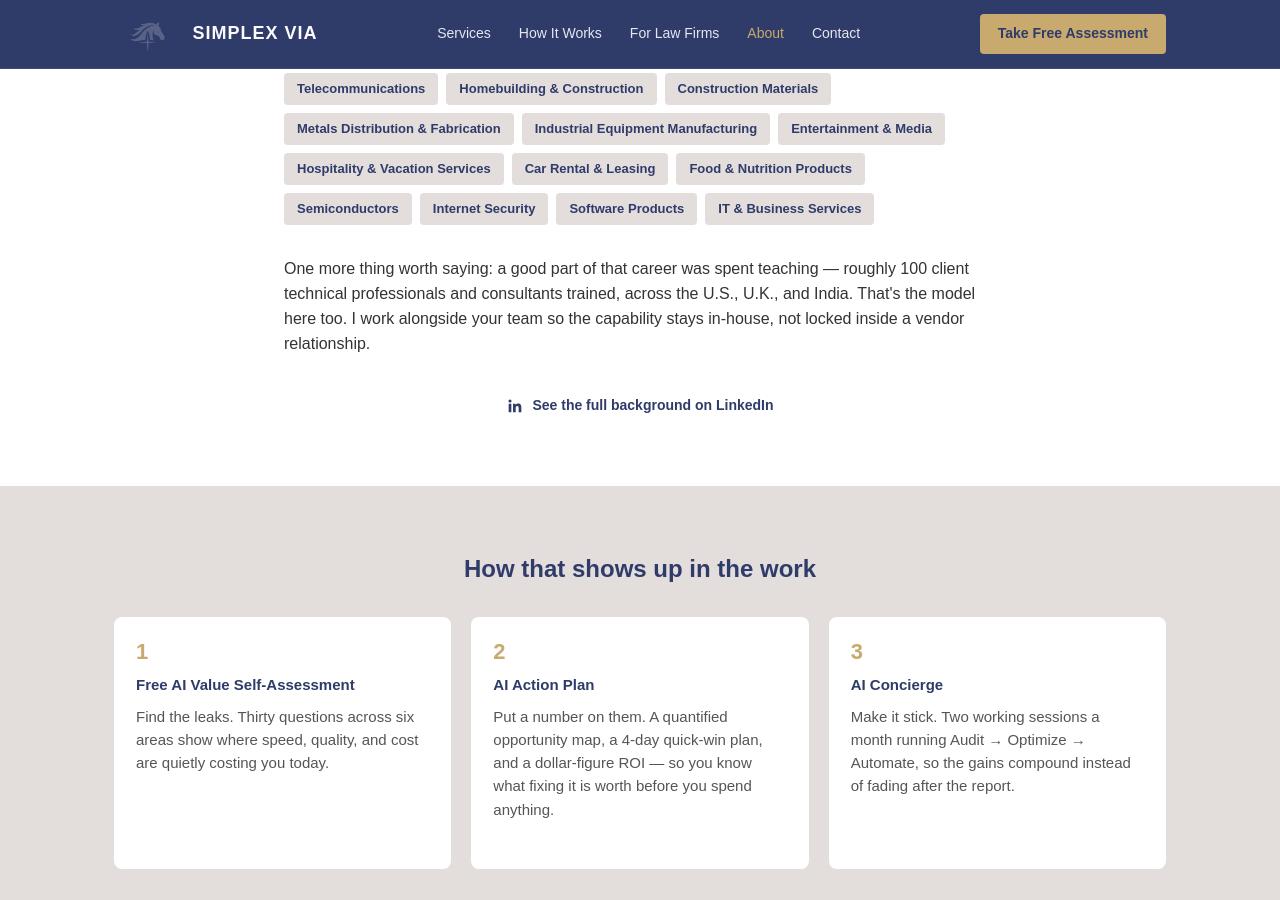
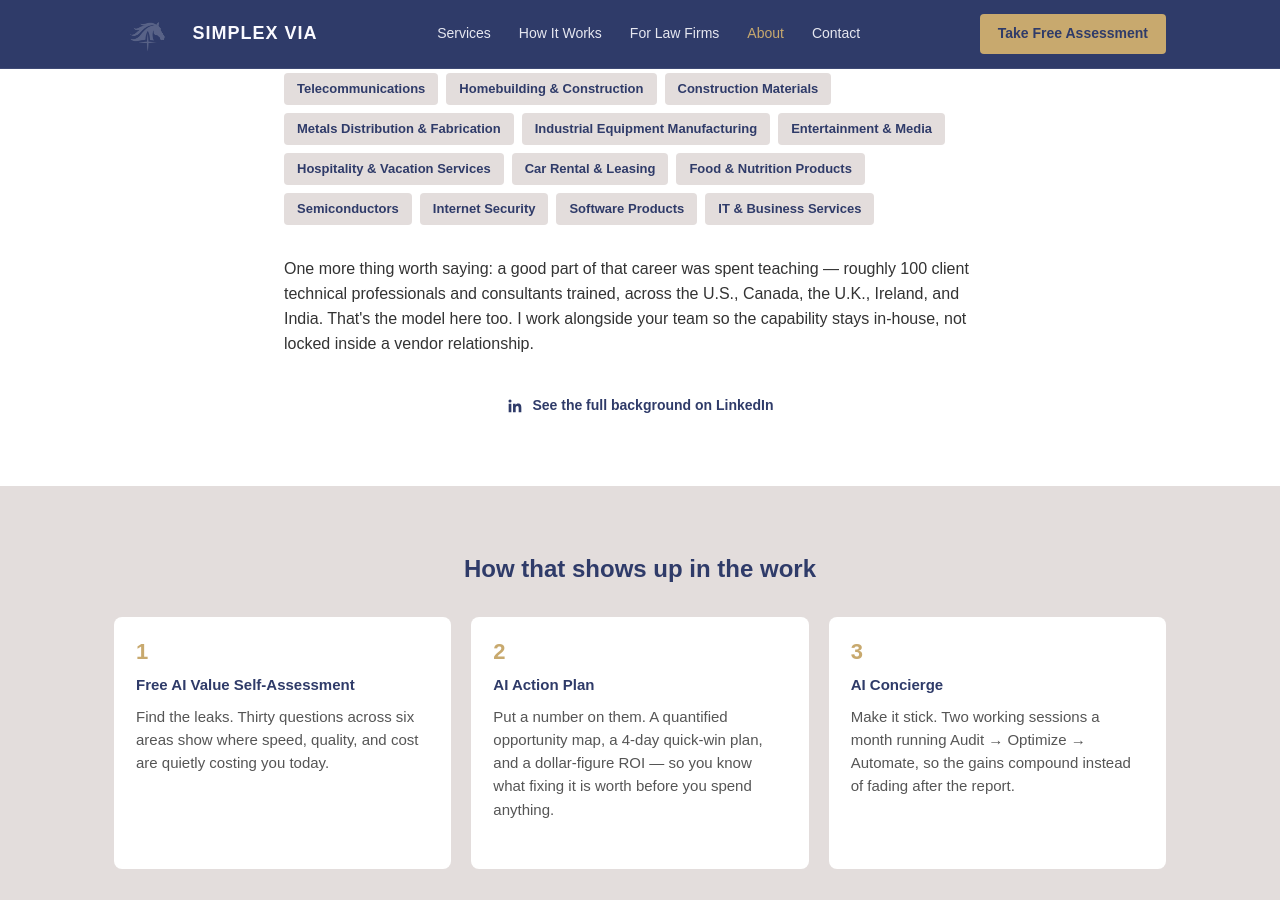
Before and after one commit to simplexvia/cs-website, a Jekyll site: the page docs/about.html, which Jekyll copies as it is, in a window 1280 px wide and 900 px high, scrolled down 1558 px. Built offline with Jekyll 4.4.1, drawn with Linux system fonts in a browser that asks for light colours.

Commit message:
updated mentoring section

```diff
--- a/docs/about.html
+++ b/docs/about.html
@@ -254,7 +254,7 @@
       </div>
     </div>
 
-    <p style="margin-top:32px;">One more thing worth saying: a good part of that career was spent teaching — roughly 100 client technical professionals and consultants trained, across the U.S., U.K., and India. That's the model here too. I work alongside your team so the capability stays in-house, not locked inside a vendor relationship.</p>
+    <p style="margin-top:32px;">One more thing worth saying: a good part of that career was spent teaching — roughly 100 client technical professionals and consultants trained, across the U.S., Canada, the U.K., Ireland, and India. That's the model here too. I work alongside your team so the capability stays in-house, not locked inside a vendor relationship.</p>
 
     <div class="li-wrap">
       <a class="li-link" href="https://www.linkedin.com/in/stevencotugno/" target="_blank" rel="noopener">
```
